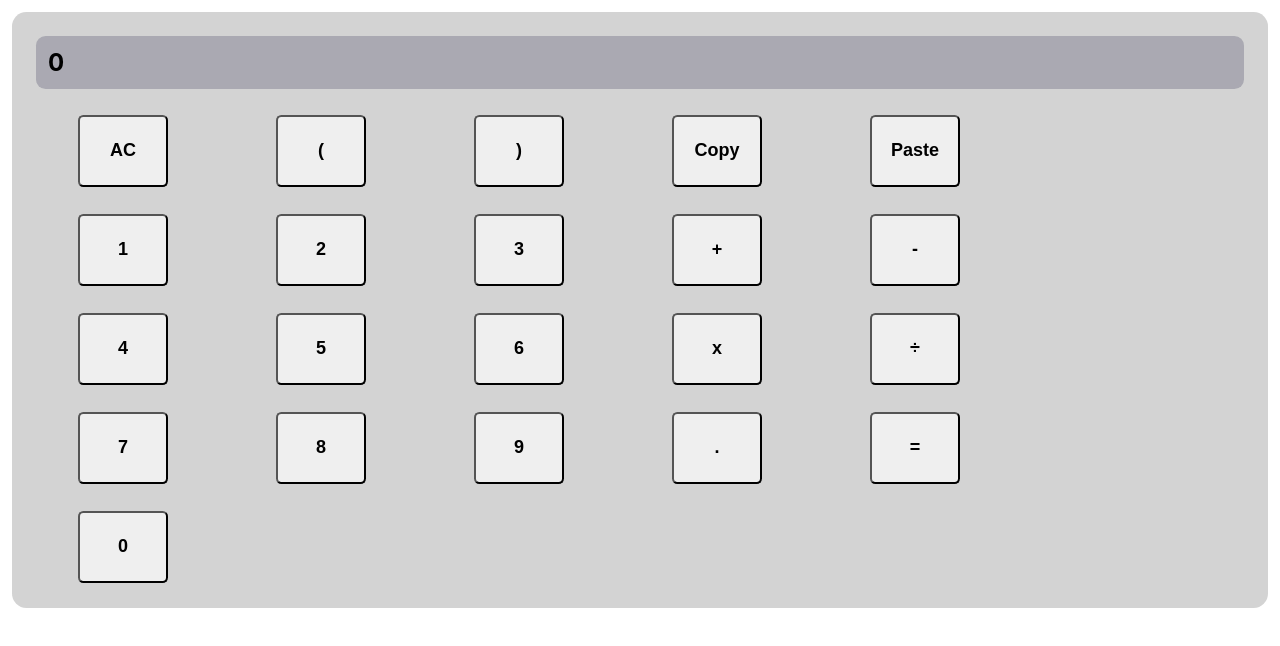
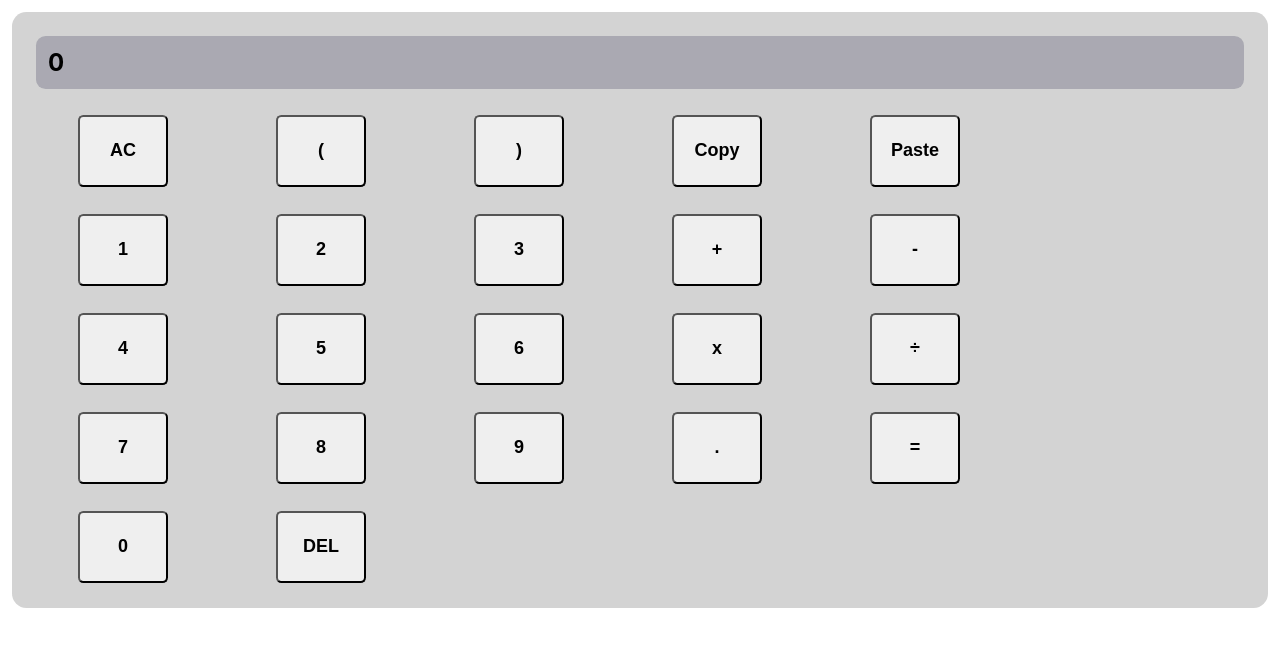
Before and after one commit to Eric-Th-Ma/coding-challenge-calculator, a React (Create React App) app: page / in a window 1280 px wide. Shown: the top 646 px of the page. Built offline with nearby package versions, Linux system fonts and the light colour scheme.

Commit message:
Update README

```diff
--- a/src/Calculator.js
+++ b/src/Calculator.js
@@ -7,7 +7,7 @@ import StateList from './stateList.js';
 const rowLength = 5
 
 // List of all buttons on calculator
-const allButtons = ['AC','(',')','Copy','Paste','1','2','3','+','-','4','5','6','x','÷','7','8','9','.','=','0']
+const allButtons = ['AC','(',')','Copy','Paste','1','2','3','+','-','4','5','6','x','÷','7','8','9','.','=','0','DEL']
 
 // List of buttons that only require a call to addToState
 const addToStateButtons = ['(',')','1','2','3','+','-','4','5','6','x','÷','7','8','9','.','0']
@@ -60,6 +60,15 @@ export default class Calculator extends Component {
                 let newState = this.state.displayStatus
                 newState.joinWith(this.state.memory)
                 this.setState({displayStatus: newState})
+            },
+            'DEL': () => {
+                if (this.state.displayStatus.listItems.length > 1) {
+                    let newState = this.state.displayStatus
+                    newState.listItems.splice(newState.listItems.length-1)
+                    this.setState({displayStatus: newState})
+                } else {
+                    this.setState({displayStatus: new StateList()})
+                }
             }
         }
 
```
Also changed, not shown: 1 other file (tests, documents, lock files or other folders).
